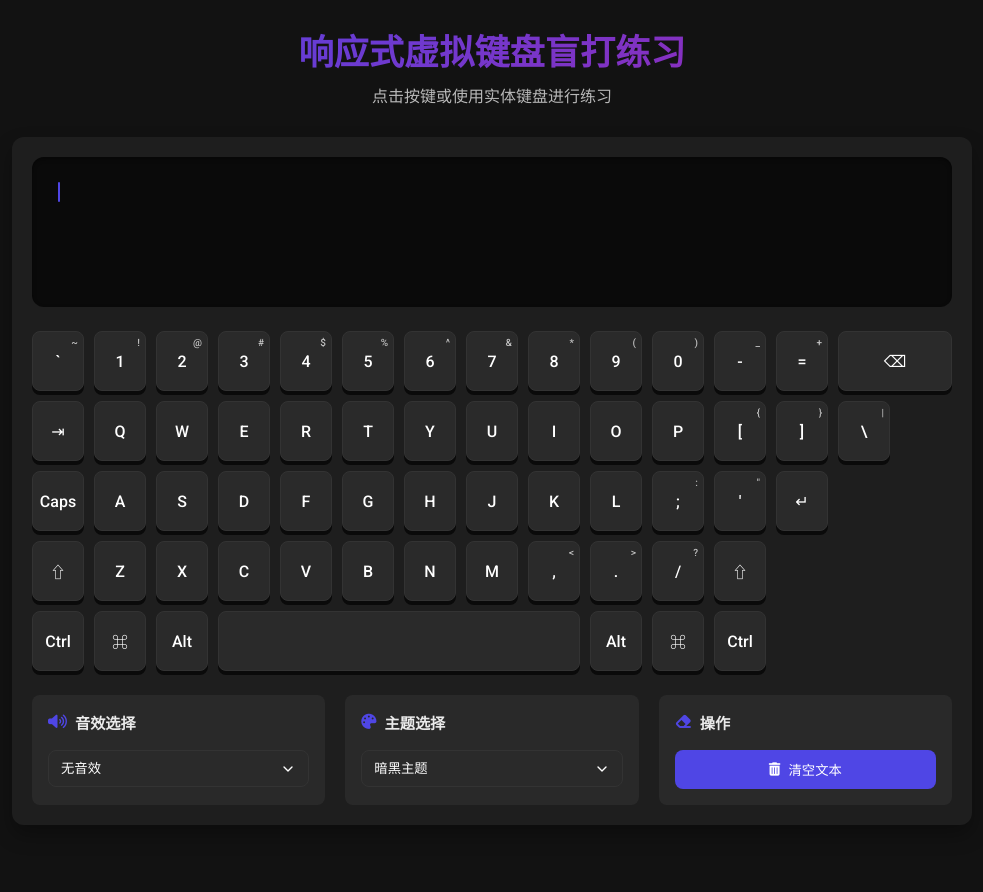
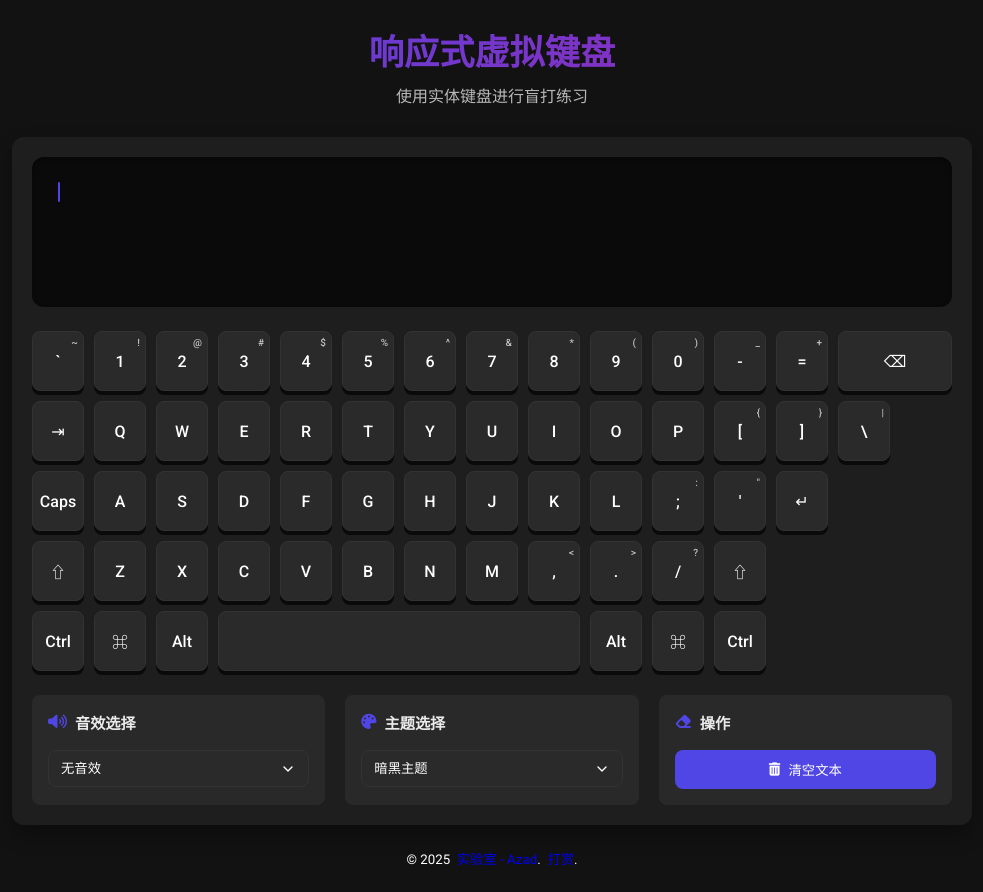
Before and after one commit to Azad-sl/Responsive-virtual-keyboard, a plain HTML site: page index.html in a window 1280 px wide. Shown: the whole page, without its empty margins (148-1131 px from the left). Drawn offline with Linux system fonts and the light colour scheme.

Commit message:
Add files via upload

```diff
--- a/index.html
+++ b/index.html
@@ -7,6 +7,7 @@
     <link href="https://fonts.googleapis.com/css2?family=Roboto:wght@400;500;700&display=swap" rel="stylesheet">
     <link rel="stylesheet" href="https://cdnjs.cloudflare.com/ajax/libs/font-awesome/6.4.0/css/all.min.css">
     <style>
+        /* 样式保持不变 */
         :root {
             --bg-color: #121212;
             --card-bg: #1e1e1e;
@@ -274,8 +275,8 @@
 <body>
     <div class="container">
         <div class="header">
-            <h1>响应式虚拟键盘盲打练习</h1>
-            <p>点击按键或使用实体键盘进行练习</p>
+            <h1>响应式虚拟键盘</h1>
+            <p>使用实体键盘进行盲打练习</p>
         </div>
 
         <div class="card">
@@ -409,8 +410,8 @@
             let shiftPressed = false;
 
             // 音效 URL 与缓存
-            const mechanicalKeySoundUrl = '001.mp3';
-            const typeWriterSoundUrl = '002.mp3'; // 打字机音效 URL
+            const mechanicalKeySoundUrl = 'https://home.azad.asia/cs/001.mp3';
+            const typeWriterSoundUrl = 'https://home.azad.asia/cs/002.mp3'; // 打字机音效 URL
             const audioPools = [];
             const typeAudioPools = []; // 打字机音效缓存池
 
@@ -697,5 +698,8 @@
             }, { once: true });
         });
     </script>
+<footer><center>
+            <small>© 2025&nbsp; <a target="_blank" href="https://other.azad.asia" style="text-decoration: none;">实验室 - Azad</a>. &nbsp;<a target="_blank" href="https://home.azad.asia/dashang" style="text-decoration: none; ">打赏</a>.</small></center>
+        </footer>
 </body>
 </html>
```
